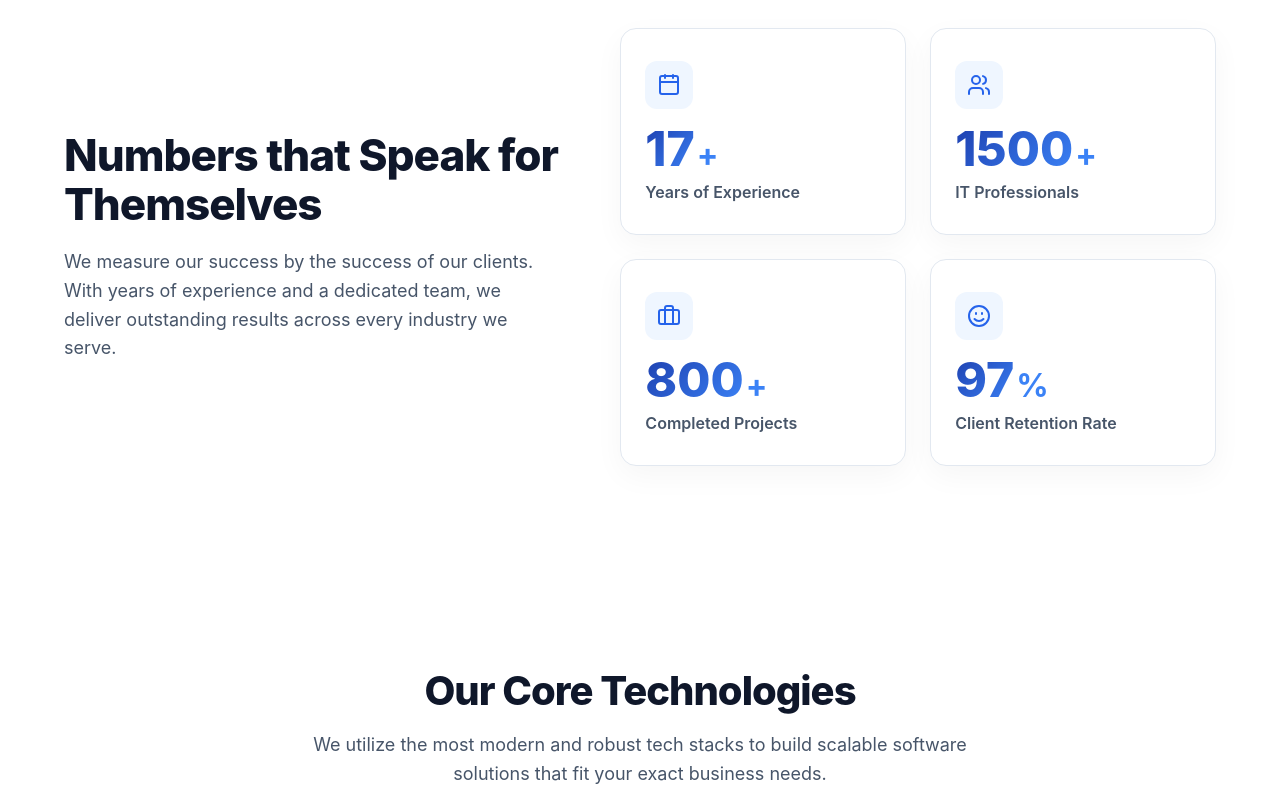
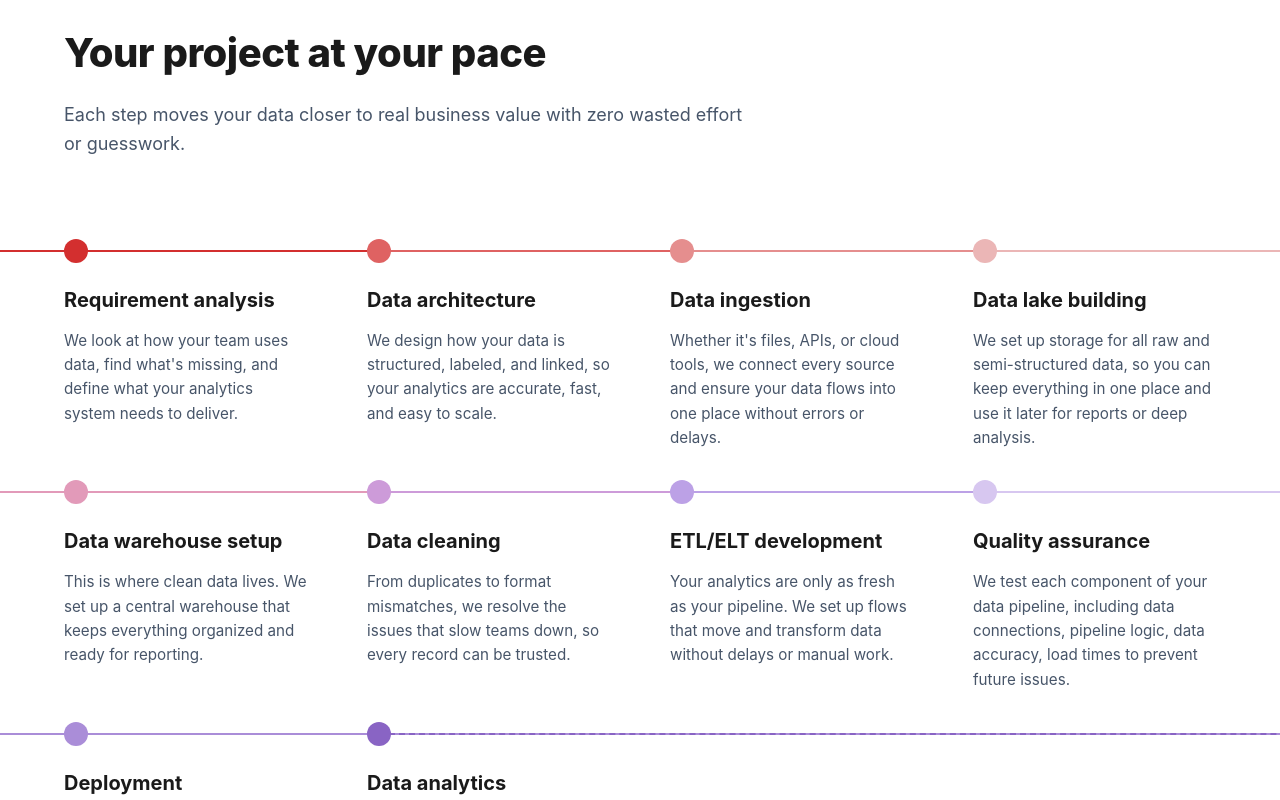
Before and after one commit to kamalovicdev-sys/innowise-clone, a React (Vite) app: page / in a window 1280 px wide. Shown: the part 2360-3160 px from the top of the page. Built offline with nearby package versions, Linux system fonts and the light colour scheme.

Commit message:
edit new

```diff
--- a/src/components/sections/Stats/Stats.jsx
+++ b/src/components/sections/Stats/Stats.jsx
@@ -1,100 +1,100 @@
 // src/components/sections/Stats/Stats.jsx
-import React, { useState, useEffect, useRef } from 'react';
+import React from 'react';
 import styles from './Stats.module.css';
-import { Calendar, Users, Briefcase, Smile } from 'lucide-react';
 
-// Raqamlarni sanab beruvchi maxsus ichki komponent (Endi icon ham qabul qiladi)
-const StatCounter = ({ targetNumber, suffix, label, duration = 2000, icon }) => {
-  const [count, setCount] = useState(0);
-  const [isVisible, setIsVisible] = useState(false);
-  const counterRef = useRef(null);
+const roadmapData = [
+  {
+    id: 1,
+    color: '#d32f2f', // To'q qizil
+    title: 'Requirement analysis',
+    desc: "We look at how your team uses data, find what's missing, and define what your analytics system needs to deliver."
+  },
+  {
+    id: 2,
+    color: '#df6262',
+    title: 'Data architecture',
+    desc: "We design how your data is structured, labeled, and linked, so your analytics are accurate, fast, and easy to scale."
+  },
+  {
+    id: 3,
+    color: '#e58e8e',
+    title: 'Data ingestion',
+    desc: "Whether it's files, APIs, or cloud tools, we connect every source and ensure your data flows into one place without errors or delays."
+  },
+  {
+    id: 4,
+    color: '#ebb6b6', // Och pushti
+    title: 'Data lake building',
+    desc: "We set up storage for all raw and semi-structured data, so you can keep everything in one place and use it later for reports or deep analysis."
+  },
+  {
+    id: 5,
+    color: '#e29ab9',
+    title: 'Data warehouse setup',
+    desc: "This is where clean data lives. We set up a central warehouse that keeps everything organized and ready for reporting."
+  },
+  {
+    id: 6,
+    color: '#cd9bd9',
+    title: 'Data cleaning',
+    desc: "From duplicates to format mismatches, we resolve the issues that slow teams down, so every record can be trusted."
+  },
+  {
+    id: 7,
+    color: '#bca1e6', // Och binafsha
+    title: 'ETL/ELT development',
+    desc: "Your analytics are only as fresh as your pipeline. We set up flows that move and transform data without delays or manual work."
+  },
+  {
+    id: 8,
+    color: '#d7c7f0', // Eng och binafsha
+    title: 'Quality assurance',
+    desc: "We test each component of your data pipeline, including data connections, pipeline logic, data accuracy, load times to prevent future issues."
+  },
+  {
+    id: 9,
+    color: '#aa8dd8',
+    title: 'Deployment',
+    desc: "Finally, we put it all in motion — automating updates, syncing reports, and handing off a system that's ready to deliver insights from day one."
+  },
+  {
+    id: 10,
+    color: '#8964c4', // To'q binafsha
+    title: 'Data analytics',
+    desc: "With everything in place, we integrate real-time analytics into your workflows so your team can explore data insights and make data-driven decisions."
+  }
+];
 
-  useEffect(() => {
-    const observer = new IntersectionObserver(
-      ([entry]) => {
-        if (entry.isIntersecting) {
-          setIsVisible(true);
-          observer.unobserve(entry.target);
-        }
-      },
-      { threshold: 0.5 }
-    );
-
-    if (counterRef.current) {
-      observer.observe(counterRef.current);
-    }
-    return () => observer.disconnect();
-  }, []);
-
-  useEffect(() => {
-    if (!isVisible) return;
-    let startTime = null;
-    const animation = (currentTime) => {
-      if (!startTime) startTime = currentTime;
-      const progress = currentTime - startTime;
-
-      const currentCount = Math.min(
-        Math.floor((progress / duration) * targetNumber),
-        targetNumber
-      );
-      setCount(currentCount);
-
-      if (progress < duration) {
-        requestAnimationFrame(animation);
-      } else {
-        setCount(targetNumber);
-      }
-    };
-    requestAnimationFrame(animation);
-  }, [isVisible, targetNumber, duration]);
-
-  return (
-    <div ref={counterRef} className={styles.statCard}>
-      <div className={styles.iconWrapper}>
-        {icon}
-      </div>
-      <div className={styles.statNumberBox}>
-        <span className={styles.statNumber}>{count}</span>
-        <span className={styles.statSuffix}>{suffix}</span>
-      </div>
-      <p className={styles.statLabel}>{label}</p>
-    </div>
-  );
-};
-
-// Asosiy Stats bo'limi
 const Stats = () => {
   return (
-    <section className={styles.statsSection}>
+    <section className={styles.statsSection} id="process">
       <div className={styles.container}>
 
-        <div className={styles.wrapper}>
-          {/* Chap taraf - Matn */}
-          <div className={styles.textContent}>
-            <h2 className={styles.title}>Numbers that Speak for Themselves</h2>
-            <p className={styles.subtitle}>
-              We measure our success by the success of our clients. With years of experience and a dedicated team, we deliver outstanding results across every industry we serve.
-            </p>
-          </div>
+        <div className={styles.header}>
+          <h2 className={styles.title}>Your project at your pace</h2>
+          <p className={styles.subtitle}>
+            Each step moves your data closer to real business value with zero wasted effort or guesswork.
+          </p>
+        </div>
 
-          {/* O'ng taraf - Kartochkalar */}
-          <div className={styles.statsGrid}>
-            <StatCounter
-              icon={<Calendar size={24} />}
-              targetNumber={17} suffix="+" label="Years of Experience"
-            />
-            <StatCounter
-              icon={<Users size={24} />}
-              targetNumber={1500} suffix="+" label="IT Professionals" duration={2500}
-            />
-            <StatCounter
-              icon={<Briefcase size={24} />}
-              targetNumber={800} suffix="+" label="Completed Projects" duration={2200}
-            />
-            <StatCounter
-              icon={<Smile size={24} />}
-              targetNumber={97} suffix="%" label="Client Retention Rate"
-            />
+        <div className={styles.gridWrapper}>
+          <div className={styles.grid}>
+
+            {roadmapData.map((item) => (
+              // Inline style orqali rang beramiz, CSS dagi 'currentColor' buni o'qib oladi
+              <div key={item.id} className={styles.item} style={{ color: item.color }}>
+
+                <div className={styles.node}>
+                  <div className={styles.dot}></div>
+                  <div className={styles.line}></div>
+                </div>
+
+                <h3 className={styles.itemTitle}>{item.title}</h3>
+                <p className={styles.itemDesc}>{item.desc}</p>
+
+              </div>
+            ))}
+
           </div>
         </div>
 
--- a/src/components/sections/Stats/Stats.module.css
+++ b/src/components/sections/Stats/Stats.module.css
@@ -2,7 +2,8 @@
 
 .statsSection {
   padding: 100px 0;
-  background-color: #ffffff; /* Oq, toza fon */
+  background-color: #ffffff;
+  overflow: hidden;     /* Chiziqlarning chekkadan chiqib ketishini yashiradi */
 }
 
 .container {
@@ -12,24 +13,17 @@
   padding: 0 5%;
 }
 
-.wrapper {
-  display: flex;
-  align-items: center;
-  gap: 60px;
-}
-
-/* Chap taraf - Matn qismi */
-.textContent {
-  flex: 1;
+.header {
+  margin-bottom: 80px;
+  max-width: 700px;
 }
 
 .title {
-  font-size: 2.75rem;
+  font-size: 2.5rem;
   font-weight: 800;
-  color: #0f172a;
-  margin-bottom: 20px;
-  letter-spacing: -1px;
-  line-height: 1.1;
+  color: #1a1a1a;
+  margin-bottom: 24px;
+  letter-spacing: -0.5px;
 }
 
 .subtitle {
@@ -38,94 +32,115 @@
   line-height: 1.6;
 }
 
-/* O'ng taraf - Kartochkalar Grid'i */
-.statsGrid {
-  flex: 1.2;
-  display: grid;
-  grid-template-columns: repeat(2, 1fr);
-  gap: 24px;
+.gridWrapper {
+  position: relative;
 }
 
-.statCard {
-  background-color: #ffffff;
-  border: 1px solid #e2e8f0;
-  border-radius: 16px;
-  padding: 32px 24px;
-  box-shadow: 0 10px 30px rgba(0, 0, 0, 0.04);
-  transition: transform 0.3s ease, box-shadow 0.3s ease, border-color 0.3s ease;
-  display: flex;
-  flex-direction: column;
+.grid {
+  display: grid;
+  grid-template-columns: repeat(4, 1fr); /* Katta ekranlarda 4 ustun */
+  gap: 30px 60px; /* Qatorlar orasi 80px, ustunlar orasi 40px */
 }
 
-.statCard:hover {
-  transform: translateY(-5px);
-  box-shadow: 0 20px 40px rgba(37, 99, 235, 0.1);
-  border-color: #bfdbfe;
+.item {
+  position: relative;
 }
 
-.iconWrapper {
-  width: 48px;
-  height: 48px;
-  background-color: #eff6ff;
-  color: #2563eb;
-  border-radius: 12px;
+/* Nuqta va Chiziq o'rami */
+.node {
+  position: relative;
+  height: 24px;
+  margin-bottom: 24px;
   display: flex;
   align-items: center;
-  justify-content: center;
-  margin-bottom: 16px;
 }
 
-.statNumberBox {
-  display: flex;
-  align-items: baseline;
-  margin-bottom: 8px;
+.dot {
+  width: 24px;
+  height: 24px;
+  border-radius: 50%;
+  background-color: currentColor; /* Rang React'dan inline style orqali keladi */
+  position: relative;
+  z-index: 2;
 }
 
-.statNumber {
-  font-size: 3rem;
-  font-weight: 800;
-  line-height: 1;
-  /* Raqamlarga zamonaviy gradient rang berish */
-  background: linear-gradient(135deg, #1e40af, #3b82f6);
-  -webkit-background-clip: text;
-  -webkit-text-fill-color: transparent;
+/* Asosiy chiziq (O'ngga qarab ketadi va keyingi element orqasida qoladi) */
+.line {
+  position: absolute;
+  top: 11px;
+  left: 12px;
+  width: 200vw; /* Ekran oxirigacha yetib borishi uchun katta o'lcham */
+  height: 2px;
+  background-color: currentColor;
+  z-index: 1;
 }
 
-.statSuffix {
-  font-size: 2rem;
-  color: #3b82f6;
-  font-weight: 700;
-  margin-left: 2px;
+/* Oxirgi elementdagi uzuq-uzuq (dashed) chiziq */
+.item:last-child .line {
+  background-color: transparent;
+  border-top: 2px dashed currentColor;
 }
 
-.statLabel {
-  font-size: 1rem;
-  font-weight: 600;
-  color: #475569;
+.itemTitle {
+  font-size: 1.25rem;
+  font-weight: 700;
+  color: #1a1a1a;
+  margin-bottom: 16px;
+  line-height: 1.3;
 }
 
-/* Kichik ekranlar (Tablet va Mobil) uchun moslashuvchanlik */
-@media (max-width: 992px) {
-  .wrapper {
-    flex-direction: column;
-    text-align: center;
-  }
-  .textContent {
-    margin-bottom: 20px;
-  }
-  .iconWrapper {
-    margin: 0 auto 16px auto; /* Ikonkani markazga olish */
-  }
-  .statNumberBox {
-    justify-content: center;
+.itemDesc {
+  font-size: 0.95rem;
+  color: #475569;
+  line-height: 1.6;
+  margin: 0;
+}
+
+/* =========================================
+   Moslashuvchanlik (Responsive) qoidalari
+   ========================================= */
+
+/* Katta ekran: Har bir qatorning birinchi elementida chiziq chapdan boshlanishi kerak */
+@media (min-width: 1025px) {
+  .item:nth-child(4n + 1) .line {
+    left: -100vw;
   }
 }
 
-@media (max-width: 600px) {
-  .statsGrid {
-    grid-template-columns: 1fr;
+/* Planshetlar: 2 ustun */
+@media (max-width: 1024px) and (min-width: 769px) {
+  .grid {
+    grid-template-columns: repeat(2, 1fr);
+    gap: 60px 40px;
   }
-  .statCard {
-    padding: 24px;
+  .item:nth-child(2n + 1) .line {
+    left: -100vw;
   }
 }
+
+/* Telefonlar: 1 ustun, Vertikal chiziq */
+@media (max-width: 768px) {
+  .grid {
+    grid-template-columns: 1fr;
+    gap: 40px;
+  }
+
+  .line {
+    top: 12px;
+    left: 11px;
+    width: 2px;
+    height: 200vh; /* Vertikal pastga ketadi */
+  }
+
+  /* Birinchi element chizig'i tepadan kelishi kerak */
+  .item:first-child .line {
+    top: -100vh;
+  }
+
+  /* Oxirgi element chizig'i uzuq-uzuq vertikal bo'ladi */
+  .item:last-child .line {
+    background-color: transparent;
+    border-top: none;
+    border-left: 2px dashed currentColor;
+  }
+}
```
